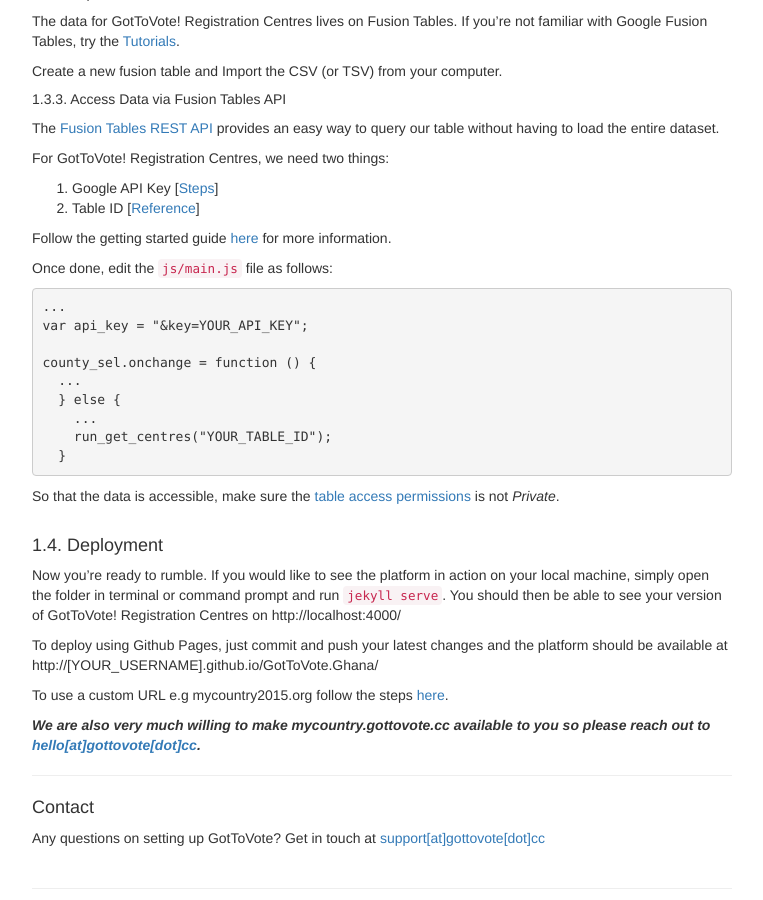
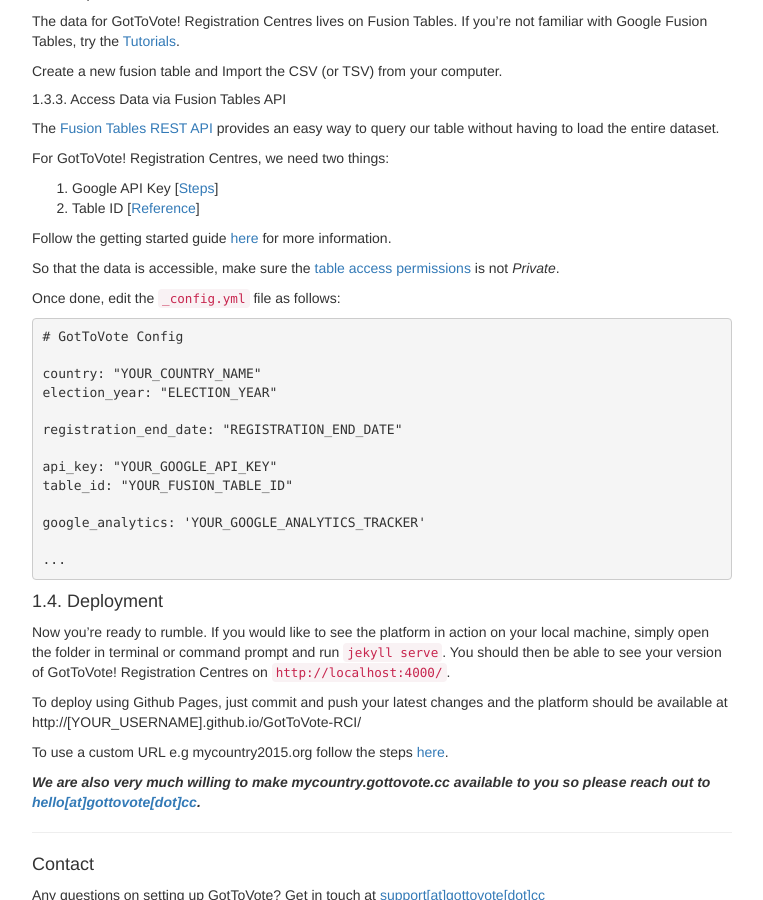
Before and after one commit to CodeForAfrica/GotToVote.cc, a Jekyll site: the page built from docs/index.html, in a window 1280 px wide and 900 px high, scrolled down 2046 px. Shown: the whole window, without its empty margins (258-1021 px from the left). Built offline with Jekyll 4.4.1, drawn with Linux system fonts in a browser that asks for light colours; nearby versions of some CDN libraries; Markdown is read by kramdown in place of the engine named in the settings; comment, search, counter and statistics services are not loaded; some of the changed text lies outside the part shown.

Commit message:
Updated docs.

```diff
--- a/docs/gtv-reg-centers.md
+++ b/docs/gtv-reg-centers.md
@@ -2,7 +2,7 @@
 
 The first of the GotToVote! components to be built. This allows easy display and finding of registration centers.
 
-**Demo:** [http://ghana.gottovote.cc](http://ghana.gottovote.cc)
+**Demo:** [http://rci.gottovote.cc/](http://rci.gottovote.cc/)
 
 #### 1.1. Requirements
 
@@ -18,15 +18,15 @@
 
 #### 1.2. Installation
 
-Start by [creating a fork](https://help.github.com/articles/fork-a-repo/) of [GotToVote! Ghana repository](https://github.com/CodeForAfrica/GotToVote.Ghana).
+Start by [creating a fork](https://help.github.com/articles/fork-a-repo/) of [GotToVote! RCI repository](https://github.com/CodeForAfrica/GotToVote-RCI).
 
 Once done you can clone your version onto your local machine.
 
-    git clone https://github.com/[username]/GotToVote.Ghana.git
+    git clone https://github.com/[username]/GotToVote-RCI.git
 
 To see it in action almost immediately run:
 
-    cd GotToVote.Ghana
+    cd GotToVote-RCI
     jekyll serve
 
 That's it. If you visit [http://localhost:4000/](http://localhost:4000/) you'll see a vanilla version of GotToVote! Ghana.
@@ -91,25 +91,30 @@
 
 Follow the getting started guide [here](https://developers.google.com/fusiontables/docs/v2/getting_started) for more information.
 
-Once done, edit the `js/main.js` file as follows:
+So that the data is accessible, make sure the [table access permissions](https://developers.google.com/fusiontables/docs/v2/using#authTbl) is not *Private*.
+
+Once done, edit the `_config.yml` file as follows:
+
+    # GotToVote Config
+
+    country: "YOUR_COUNTRY_NAME"
+    election_year: "ELECTION_YEAR"
+
+    registration_end_date: "REGISTRATION_END_DATE"
+
+    api_key: "YOUR_GOOGLE_API_KEY"
+    table_id: "YOUR_FUSION_TABLE_ID"
+
+    google_analytics: 'YOUR_GOOGLE_ANALYTICS_TRACKER'
 
     ...
-    var api_key = "&key=YOUR_API_KEY";
 
-    county_sel.onchange = function () {
-      ...
-      } else {
-        ...
-        run_get_centres("YOUR_TABLE_ID");
-      }
-
-So that the data is accessible, make sure the [table access permissions](https://developers.google.com/fusiontables/docs/v2/using#authTbl) is not *Private*.
 
 #### 1.4. Deployment
 
-Now you're ready to rumble. If you would like to see the platform in action on your local machine, simply open the folder in terminal or command prompt and run `jekyll serve`. You should then be able to see your version of GotToVote! Registration Centres on http://localhost:4000/
+Now you're ready to rumble. If you would like to see the platform in action on your local machine, simply open the folder in terminal or command prompt and run `jekyll serve`. You should then be able to see your version of GotToVote! Registration Centres on [`http://localhost:4000/`](http://localhost:4000).
 
-To deploy using Github Pages, just commit and push your latest changes and the platform should be available at http://[YOUR_USERNAME].github.io/GotToVote.Ghana/
+To deploy using Github Pages, just commit and push your latest changes and the platform should be available at http://[YOUR_USERNAME].github.io/GotToVote-RCI/
 
 To use a custom URL e.g mycountry2015.org follow the steps [here](https://help.github.com/articles/setting-up-a-custom-domain-with-github-pages/).
 
```
